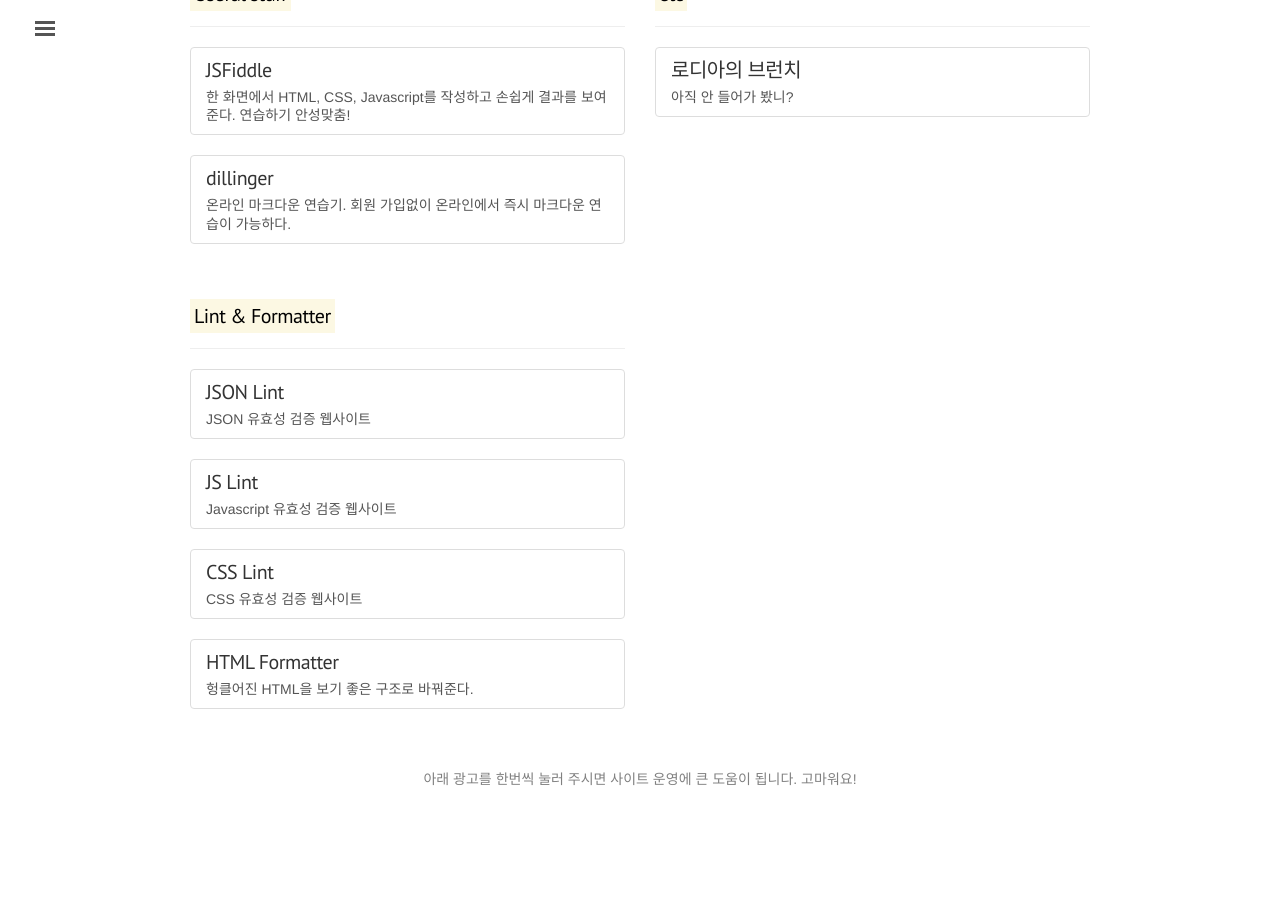
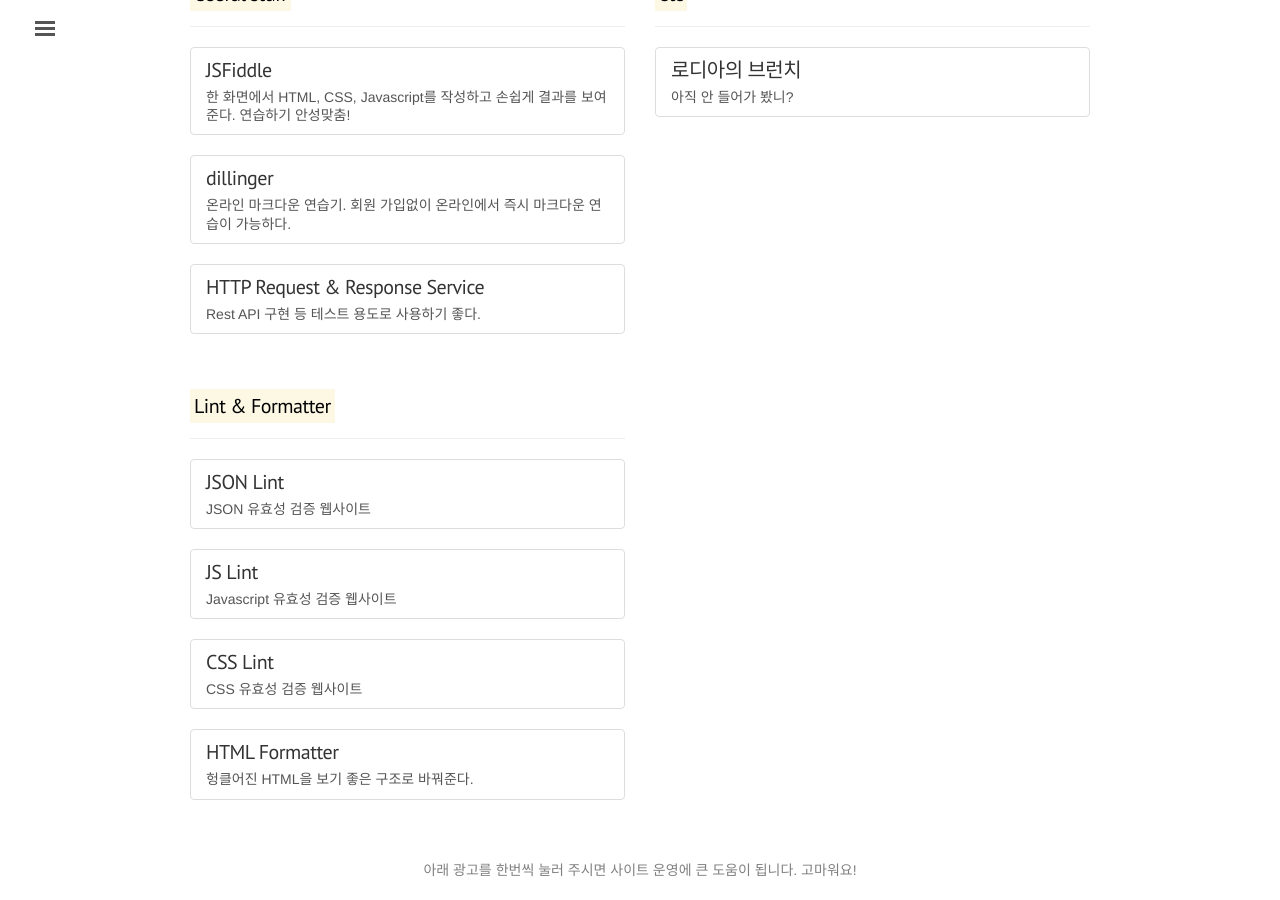
Before and after one commit to jwkcp/jwkcp.github.com, a Jekyll site: the page built from bookmark/index.html, in a window 1280 px wide and 900 px high, scrolled down 959 px. Built offline with Jekyll 4.4.1, drawn with Linux system fonts in a browser that asks for light colours; comment, search, counter and statistics services are not loaded; before the commit the page ends 1768 px from its top, so only the background shows below that.

Commit message:
북마크 HTTP Request & Response Service 추가

```diff
--- a/bookmark/index.html
+++ b/bookmark/index.html
@@ -95,6 +95,13 @@
         </a>
       </div>
 
+      <div class="list-group">
+        <a href="https://httpbin.org/" target="_blank" class="list-group-item">
+          <h4 class="list-group-item-heading">HTTP Request & Response Service</h4>
+          <p class="list-group-item-text">Rest API 구현 등 테스트 용도로 사용하기 좋다.</p>
+        </a>
+      </div>
+
     </div>
     <div class="col-md-6 col-xs-12">
       <div class="page-header">
```
